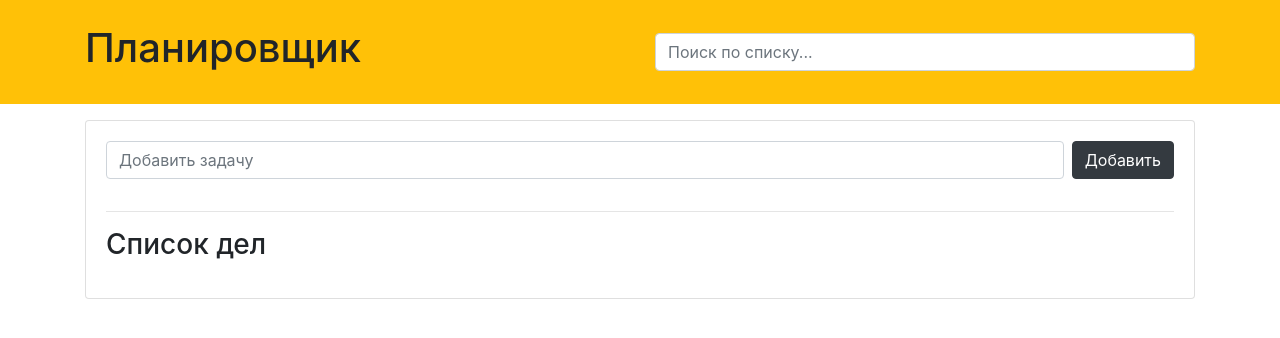
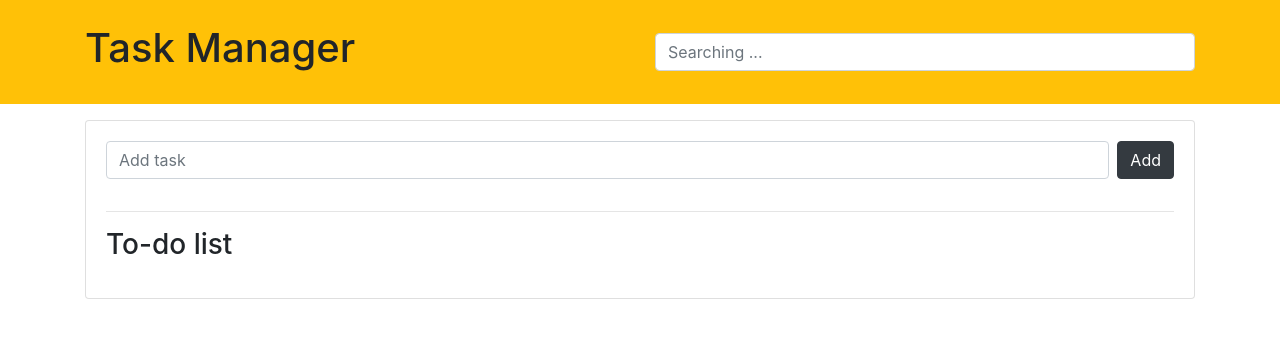
Before and after one commit to Fenix4088/TODO-App, a plain HTML site: page index.html in a window 1280 px wide. Drawn offline with nearby package versions, Linux system fonts and the light colour scheme.

Commit message:
Translate into english

```diff
--- a/index.html
+++ b/index.html
@@ -10,21 +10,21 @@
       integrity="sha384-Vkoo8x4CGsO3+Hhxv8T/Q5PaXtkKtu6ug5TOeNV6gBiFeWPGFN9MuhOf23Q9Ifjh"
       crossorigin="anonymous"
     />
-    <title>Планировщик задач</title>
+    <title>Task Manager</title>
   </head>
   <body>
     <header id="main-header" class="bg-warning text-black p-4 mb-3">
       <div class="container">
         <div class="row">
           <div class="col-md-6">
-            <h1 id="header-title">Планировщик</h1>
+            <h1 id="header-title">Task Manager</h1>
           </div>
           <div class="col-md-6 align-self-center">
             <input
               type="text"
               class="form-control"
               id="filter"
-              placeholder="Поиск по списку..."
+              placeholder="Searching ..."
             />
           </div>
         </div>
@@ -37,13 +37,13 @@
           <input
             type="text"
             class="form-control mr-2 flex-grow-1"
-            placeholder="Добавить задачу"
+            placeholder="Add task"
             id="newItemText"
           />
-          <input type="submit" class="btn btn-dark" value="Добавить" />
+          <input type="submit" class="btn btn-dark" value="Add" />
         </form>
         <hr />
-        <h3 class="title mb-3">Список дел</h3>
+        <h3 class="title mb-3">To-do list</h3>
         <ul id="items" class="list-group">
           <!-- <li class="list-group-item">
                         Приготовить завтрак
--- a/js/controller.js
+++ b/js/controller.js
@@ -1,62 +1,59 @@
 const controller = ((ctrlModel, ctrlView) => {
-  //Передаекм дом элементы из Шаблона в контроллер
+    //Transferring house elements from Template to controller
     const DOMElements = ctrlView.getDomElements();
     document.querySelector(DOMElements.form).addEventListener("submit", addItem);
     document.querySelector(DOMElements.itemsList).addEventListener("click", removeItem);
     document.querySelector(DOMElements.filter).addEventListener("keyup", filterItems);
 
     function addItem(e) {
-    // Отменяем отправку формы
+        // Cancel the form submission
         e.preventDefault();
 
-    // Получаем текст из импута
+        // Getting text from imput
         let newItemText = document.querySelector(DOMElements.mainInput).value;
 
         if (newItemText.trim() === "") {
-      alert("Заполните поле");
+            alert("Fill in the field");
         } else {
-      // Данные записываются в модель
+            // Data is written to the model
             const newElement = ctrlModel.saveElement(newItemText);
-      // ctrlModel.test(); //Отображения базы данных в консоле
-      // Очищаем строку ввода данных
+            // ctrlModel.test(); //Database mappings in the console
+            // Clearing the data entry line
             ctrlView.clearInput();
-      // Отображаем данные на экране
+            // Displaying data on the screen
             ctrlView.displayElement(newElement);
         }
     }
 
     function removeItem(e) {
-    if (
-      e.target.hasAttribute("data-action") &&
-      e.target.getAttribute("data-action") == "delete"
-    ) {
+        if (e.target.hasAttribute("data-action") && e.target.getAttribute("data-action") == "delete") {
             let elementID = parseInt(e.target.closest("li.list-group-item").id);
-      //   Удаляем элемент из модели
+            //   Removing an item from the model
             ctrlModel.deleteElement(elementID);
-      // Удаляем элемент из Шаблона
+            // Removing an element from the Template
             ctrlView.removeElement(elementID);
         }
     }
 
-  //   Ф-я фильтрации
+    //   F-I filtration
     function filterItems(e) {
         // пОЛУЧАЕМ ФРАЗУ ДЛЯ ПОИСКА И ПЕРЕВОДИМ ЕЕ В НИЖНИЙ РЕШИСТР
         const searchedText = e.target.value.toLowerCase();
 
-    // 1. Получаем список всех задач
+        // 1. We get a list of all tasks
         const items = document.querySelectorAll("li");
 
-    // 2. Перебираем циклом все найденые теги li с задачами
+        // 2. Loop through all found li tags with tasks
         items.forEach(function (item) {
-      // Получаем текст задачи из списка и переводим его в нижний регистр
+            // We get the text of the problem from the list and convert it to lowercase
             const itemText = item.firstChild.textContent.toLowerCase();
 
-      // Проверяем вхождение искомой подстроки в текст задачи
+            // We check the occurrence of the desired substring in the text of the problem
             if (itemText.indexOf(searchedText) != -1) {
-        // Если вхожжение есть показываем элемент с задачей
+                // If there is an entry, show the element with the task
                 item.style.display = "block";
             } else {
-        // Если вхожления нет то скрываем
+                // If there is no entry, then hide
                 item.style.display = "none";
             }
         });
@@ -65,7 +62,7 @@ const controller = ((ctrlModel, ctrlView) => {
     return {
         init: function () {
             console.log("App Started!");
-      // При инициализации выводим данные из хранилища
+            // During initialization, we output data from storage
             ctrlModel.data.forEach((item) => {
                 ctrlView.displayElement(item);
             });
```
Also changed, not shown: js/model.js (+4 -4 lines), js/view.js (+4 -4 lines). Lines whose indentation alone changed are shown as unchanged.
